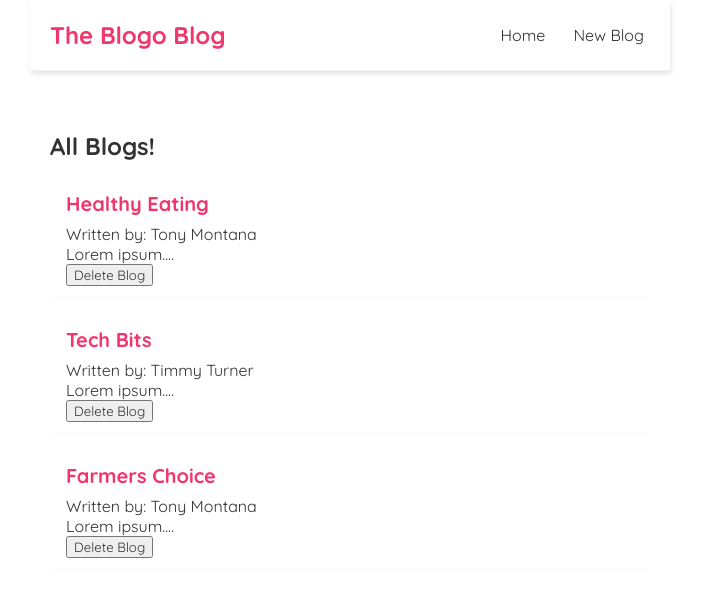
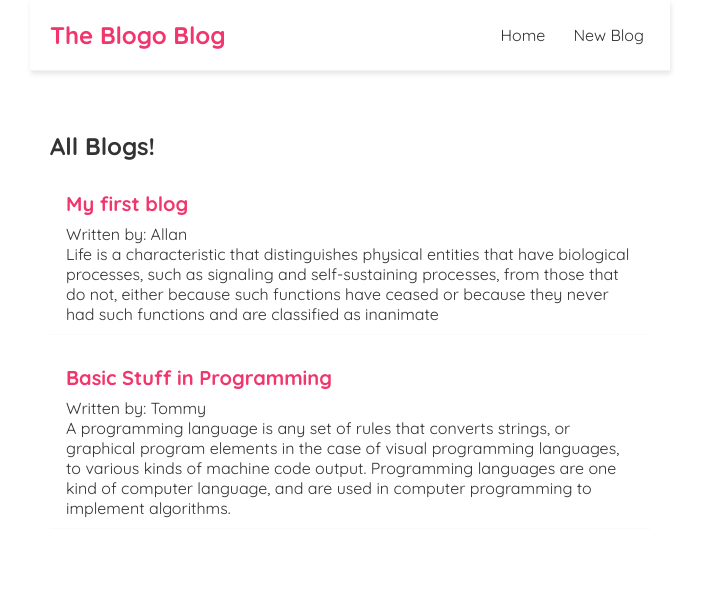
Before and after one commit to Allanetizen/Blogo, a React (Create React App) app: page / in a window 1280 px wide. Shown: the top 596 px of the page, without its empty margins (290-992 px from the left). Built offline with nearby package versions, Linux system fonts and the light colour scheme; data requests are answered from the project's data file; the HTML template or start-up script is replaced by a standard one.

Commit message:
fetching data with useEffect

```diff
--- a/src/BlogList.js
+++ b/src/BlogList.js
@@ -12,7 +12,7 @@ const BlogList = ({ blogs, title, handleDelete }) => {
           <p>Written by: {blog.author}</p>
           <p>{blog.body}</p>
 
-          <button onClick={() => handleDelete(blog.id)}>Delete Blog</button>
+          {/* <button onClick={() => handleDelete(blog.id)}>Delete Blog</button> */}
         </div>
       ))}
     </div>
--- a/src/Home.js
+++ b/src/Home.js
@@ -4,39 +4,28 @@ import BlogList from "./BlogList";
 //===== useEffect hook is a way to run code in every render
 
 const Home = () => {
-  const [blogs, setBlogs] = useState([
-    {
-      title: "Healthy Eating",
-      body: "Lorem ipsum....",
-      author: "Tony Montana",
-      id: 1,
-    },
-    {
-      title: "Tech Bits",
-      body: "Lorem ipsum....",
-      author: "Timmy Turner",
-      id: 2,
-    },
-    {
-      title: "Farmers Choice",
-      body: "Lorem ipsum....",
-      author: "Tony Montana",
-      id: 3,
-    },
-  ]);
+  const [blogs, setBlogs] = useState(null);
 
 
-  //function for deleting
-  const handleDelete = (id) => {
-    const newBlogs = blogs.filter((blog) => blog.id !== id);
-    setBlogs(newBlogs);
-  };
+  // //function for deleting
+  // const handleDelete = (id) => {
+  //   const newBlogs = blogs.filter((blog) => blog.id !== id);
+  //   setBlogs(newBlogs);
+  // };
 
   //not stored in a constant
   //fires on every render,
   //adding a dependency [], fires it once
   useEffect(() => {
-    console.log("use effect run");
+    //fires the function once the promise has been
+    fetch('http://localhost:8000/blogs')
+    .then(res=>{
+      return res.json();
+    })
+    .then(data=>{
+      console.log(data);
+      setBlogs(data);
+    })
 
   },[]);
 
@@ -44,8 +33,11 @@ const Home = () => {
   return (
     <div className="home">
       {/*Blogs  passes blog as a prop*/}
+      {/* //conditional templating in react, && tests the first part
+      if it is false it doesnot bother with the next one */}
 
-      <BlogList blogs={blogs} title="All Blogs!" handleDelete={handleDelete} />
+
+     {blogs && <BlogList blogs={blogs} title="All Blogs!" />}
 
 
     </div>
```
